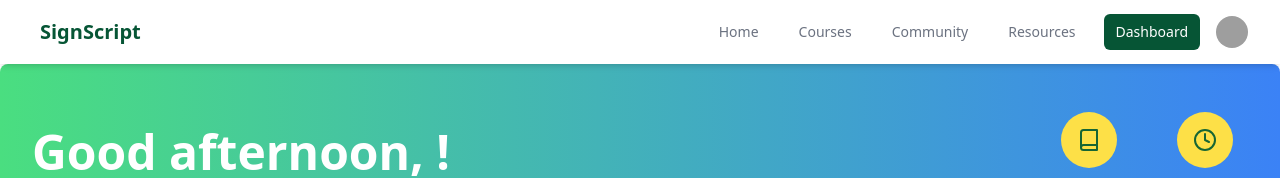
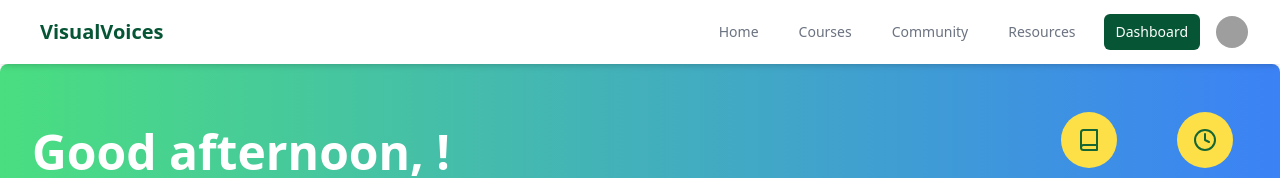
Before and after one commit to Corletey/sign-it, a React (Vite) app: page /dashboard in a window 1280 px wide. Shown: the top 178 px of the page. Built offline with nearby package versions, Linux system fonts and the light colour scheme; no server answers; grey boxes are pictures that could not be loaded.

Commit message:
brandname updates

```diff
--- a/src/components/navbar.jsx
+++ b/src/components/navbar.jsx
@@ -9,7 +9,7 @@ const Navbar = () => {
         <div className="flex justify-between h-16">
           <div className="flex items-center">
             {/* <img className="h-8 w-auto" src="/path-to-your-logo.png" alt="Sign It Logo" /> */}
-            <span className="ml-2 text-xl font-bold font-sans text-[#065535]">SignScript</span>
+            <span className="ml-2 text-xl font-bold font-sans text-[#065535]">VisualVoices</span>
           </div>
           <div className="hidden lg:flex lg:items-center lg:space-x-4">
             <Link to="/" className="text-gray-500 hover:text-[#065535] px-3 py-2 rounded-md text-sm font-medium">Home</Link>
--- a/src/components/navs.jsx
+++ b/src/components/navs.jsx
@@ -32,7 +32,7 @@ const Navigation = () => {
               </button>
               <div className="flex-shrink-0 flex items-center ml-2 lg:ml-0">
                 <img className="h-8 w-auto" src="/path-to-your-logo.png" alt="Sign It Logo" />
-                <span className="ml-2 text-xl font-bold text-[#065535]">Sign It</span>
+                <span className="ml-2 text-xl font-bold text-[#065535]">Visual Voices</span>
               </div>
             </div>
             <div className="hidden lg:flex lg:items-center lg:space-x-4">
```
